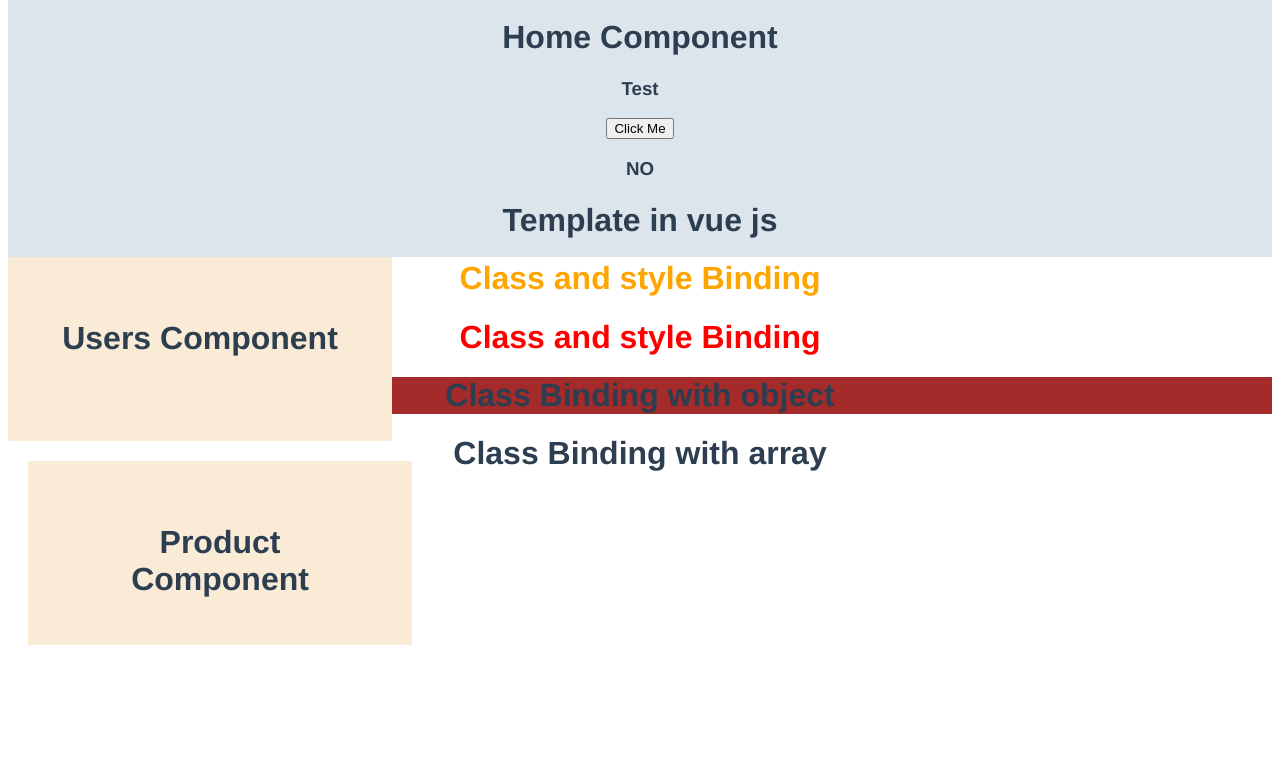
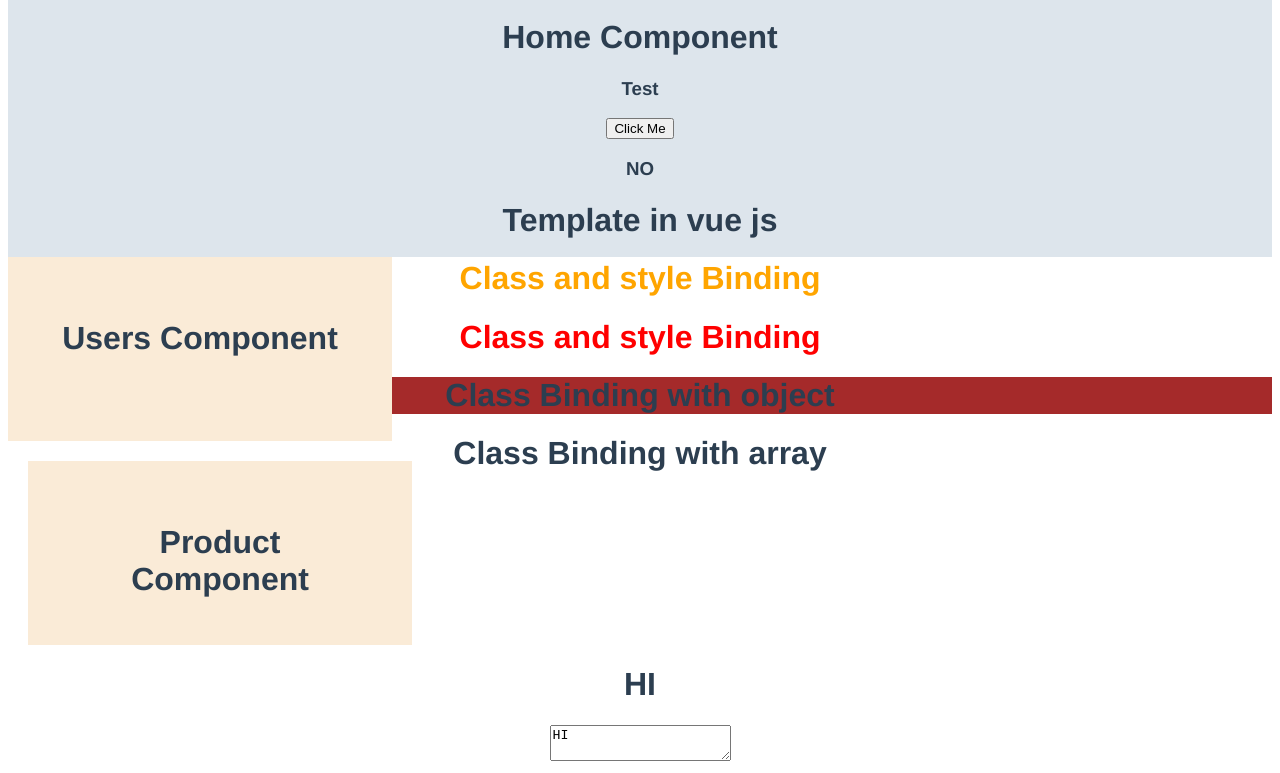
Before and after one commit to Kazi-Bablu/vue, a Vue app: page / in a window 1280 px wide. Shown: the part 303-1076 px from the top of the page. Before the commit the page ends 968 px from the top, so only its background shows below. Built offline with nearby package versions, Linux system fonts and the light colour scheme.

Commit message:
add 2 way bidnig

```diff
--- a/src/App.vue
+++ b/src/App.vue
@@ -6,10 +6,12 @@
     <Home></Home>
     <users></users>
     <product></product>
+    <DataBind></DataBind>
   </div>
 </template>
 
 <script>
+import DataBind from "./components/DataBind";
 // import HelloWorld from './components/HelloWorld.vue';
 import Home from "./components/Home";
 import Users from "./components/Users";
@@ -19,7 +21,8 @@ export default {
   components: {
     Home,
     Users,
-    Product
+    Product,
+    DataBind
   }
 }
 </script>
--- /dev/null
+++ b/src/components/DataBind.vue
@@ -0,0 +1,22 @@
+<template>
+  <div>
+    <h1 style="white-space:pre-line">{{message}}</h1>
+    <textarea type="text" v-model="message"/>
+  </div>
+</template>
+
+<script>
+export default {
+  name: "DataBind",
+  data()
+  {
+    return {
+      message:"HI"
+    }
+  }
+}
+</script>
+
+<style scoped>
+
+</style>
```
